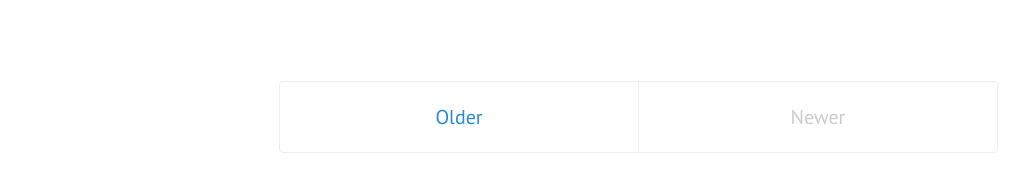
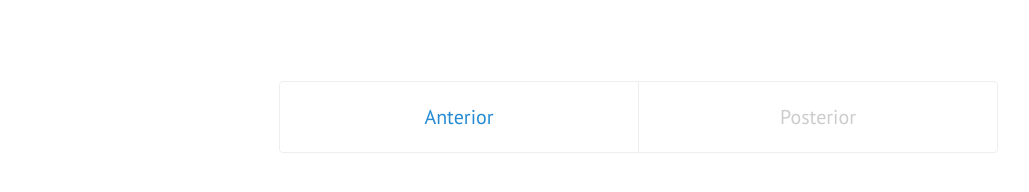
Before and after one commit to jmanuelgg/jmanuelgg.github.io, a Jekyll site: the page built from index.html, in a window 1280 px wide and 900 px high, scrolled down 5838 px. Shown: the part 687-879 px from the top of the window, without its empty margins (1-1030 px from the left). Built offline with Jekyll 4.4.1, drawn with Linux system fonts in a browser that asks for light colours; Markdown is read by kramdown in place of the engine named in the settings; the list of posts is cut into pages by our own code.

Commit message:
Update index.html

```diff
--- a/index.html
+++ b/index.html
@@ -21,17 +21,17 @@
 
 <div class="pagination">
   {% if paginator.next_page %}
-    <a class="pagination-item older" href="/page{{paginator.next_page}}">Older</a>
+    <a class="pagination-item older" href="/page{{paginator.next_page}}">Anterior</a>
   {% else %}
-    <span class="pagination-item older">Older</span>
+    <span class="pagination-item older">Anterior</span>
   {% endif %}
   {% if paginator.previous_page %}
     {% if paginator.page == 2 %}
-      <a class="pagination-item newer" href="/">Newer</a>
+      <a class="pagination-item newer" href="/">Posterior</a>
     {% else %}
-      <a class="pagination-item newer" href="/page{{paginator.previous_page}}">Newer</a>
+      <a class="pagination-item newer" href="/page{{paginator.previous_page}}">Posterior</a>
     {% endif %}
   {% else %}
-    <span class="pagination-item newer">Newer</span>
+    <span class="pagination-item newer">Posterior</span>
   {% endif %}
 </div>
```
Also changed, not shown: other parts of index.html (+1 -1 lines).
